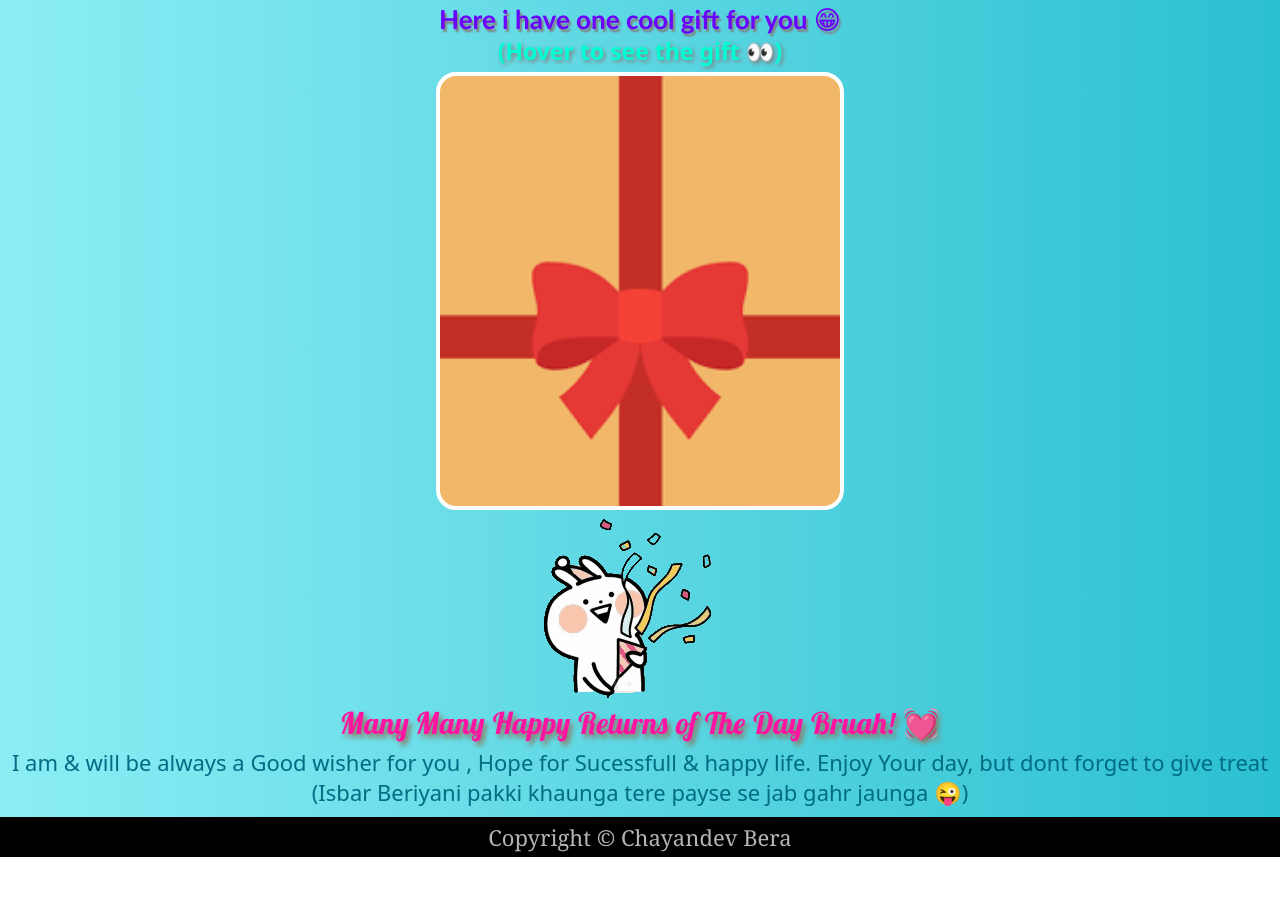
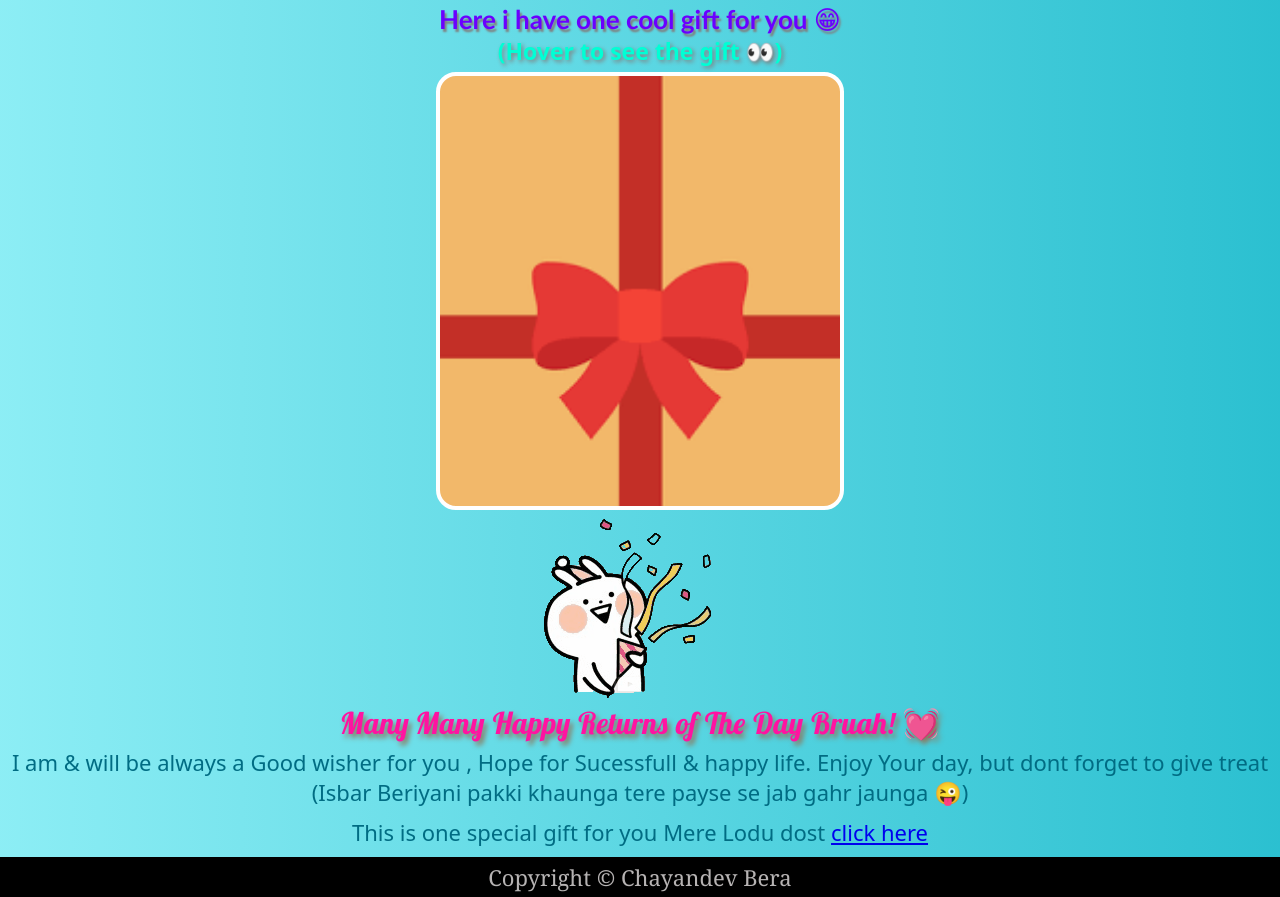
Before and after one commit to Chayandev/Happy_birthday_siku, a plain HTML site: page index.html in a window 1280 px wide. Shown: the part 1434-2331 px from the top of the page. Before the commit the page ends 2291 px from the top, so only its background shows below. Drawn offline with Linux system fonts and the light colour scheme; a web font is replaced by a local one.

Commit message:
Update index.html

```diff
--- a/index.html
+++ b/index.html
@@ -92,6 +92,9 @@
             Enjoy Your day, but dont forget to give treat (Isbar Beriyani pakki khaunga tere payse se jab gahr jaunga
             😜)
       </p>
+       <div class="pdf">
+            <p id="pdf-gift">This is one special gift for you <span>Mere Lodu dost</span>  <a href="pdf.html">click here</a></p>
+      </div>
       <div class="copy-right">Copyright &#xA9; Chayandev Bera</div>
 </footer>
 
```
